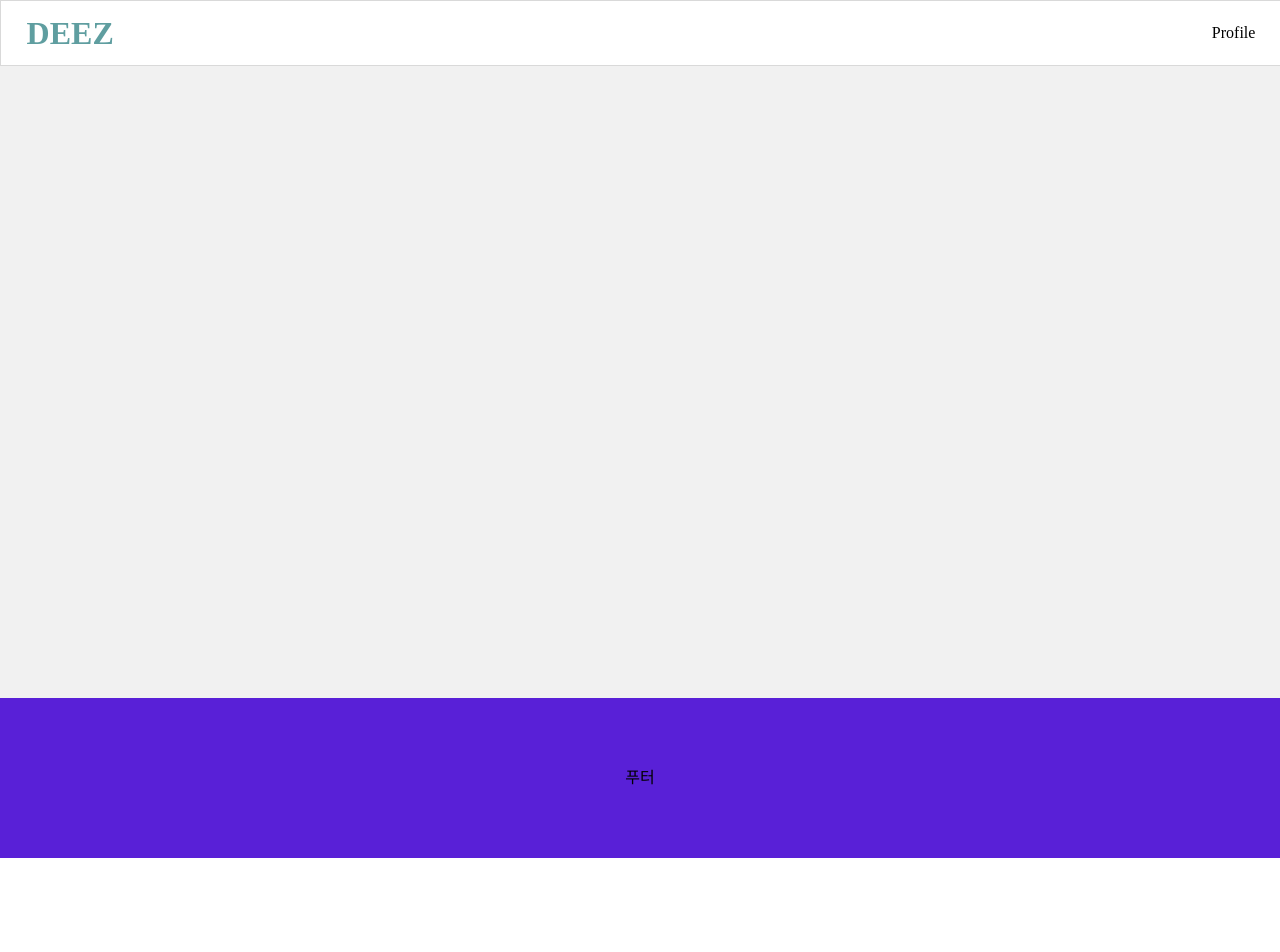
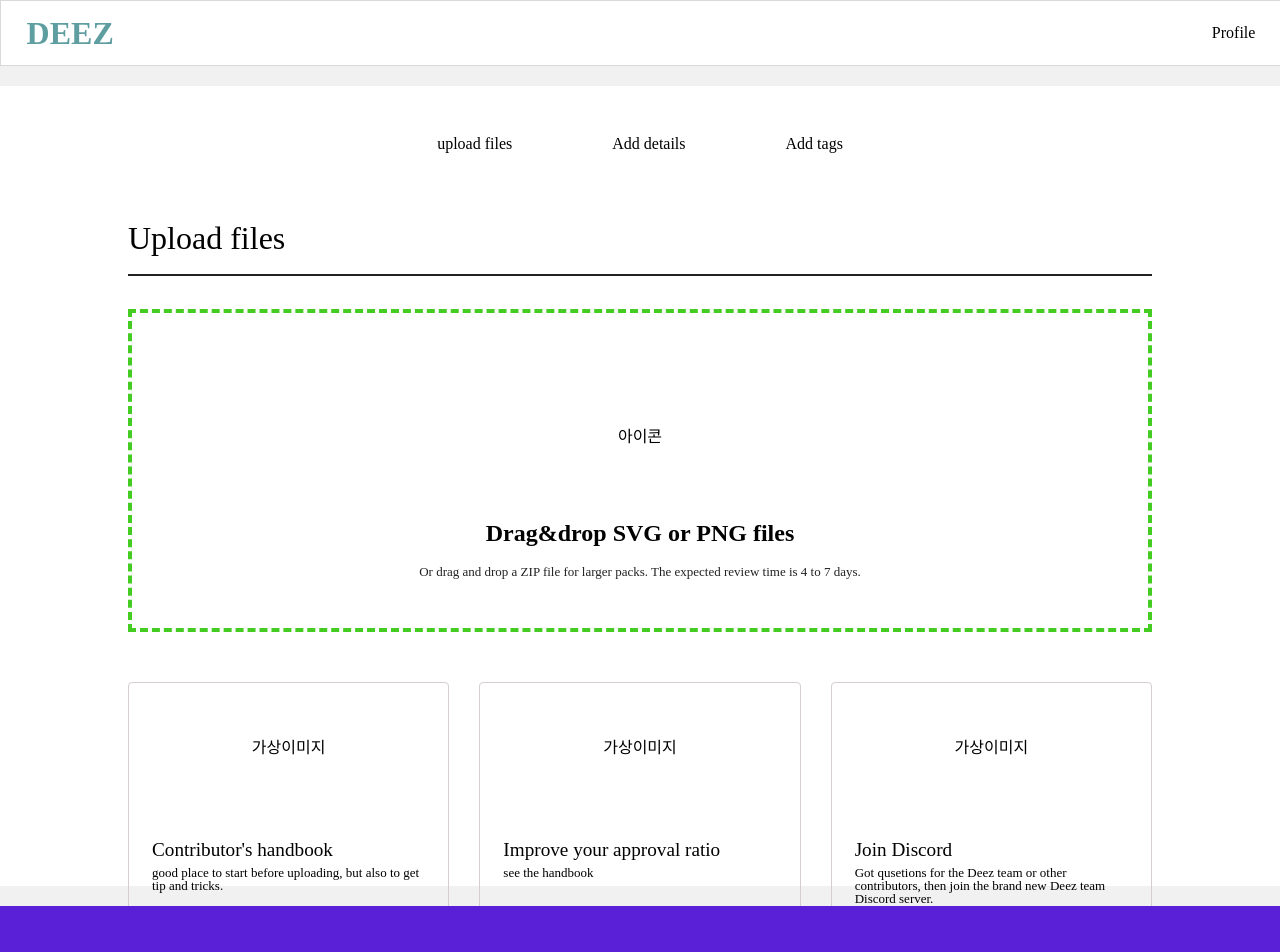
Before and after one commit to motionbit95/deez, a React (Create React App) app: page /downloads in a window 1280 px wide. Shown: the top 952 px of the page. Before the commit the page ends 858 px from the top, so only its background shows below. Built offline with nearby package versions, Linux system fonts and the light colour scheme.

Commit message:
[UI] 업로드 페이지 초안

```diff
--- a/src/pages/downloads.js
+++ b/src/pages/downloads.js
@@ -2,8 +2,47 @@ import React from 'react';
 
 const downloads = () => {
     return (
-        <div>
+        <div id="uploadfloor" className="uploadfloor">
+        <div id="uploadscale" className="uploadscale">
+            <div id="stepbar" className="stepbar">
+                <div>upload files</div>
+                <div>Add details</div>
+                <div>Add tags</div>
+            </div>
+            <div>
+                <div id="d1" className="d1">Upload files</div>
+                <hr/>
+            </div>
+            <div id="dndbox" className="dndbox">
+                <div className="dlicon">아이콘</div>
+                <div className="dnd1">Drag&drop SVG or PNG files</div>
+                <div className="dnd2">Or drag and drop a ZIP file for larger packs. The expected review time is 4 to 7 days.</div>
+            </div>
 
+            <div id="cboxs" className="cboxs">
+                <div className="cbox">
+                    <div className="cicon">가상이미지</div>
+                    <div className="ctextbox">
+                        <div className="ctext">Contributor's handbook</div>
+                        <div className="d2">good place to start before uploading, but also to get tip and tricks.</div>
+                    </div>
+                </div>
+                <div className="cbox">
+                    <div className="cicon">가상이미지</div>
+                    <div className="ctextbox">
+                        <div className="ctext">Improve your approval ratio</div>
+                        <div className="d2">see the handbook</div>
+                    </div>
+                </div>
+                <div className="cbox">
+                    <div className="cicon">가상이미지</div>
+                    <div className="ctextbox">
+                        <div className="ctext">Join Discord</div>
+                        <div className="d2">Got qusetions for the Deez team or other contributors, then join the brand new Deez team Discord server.</div>
+                    </div>
+                </div>
+            </div>
+        </div>
         </div>
     );
 };
--- a/src/style/dashboard.css
+++ b/src/style/dashboard.css
@@ -121,6 +121,7 @@
     font-size: small;
     display: flex;
     align-items: center;
+    padding: 0px 3px;
 }
 
 .ad {
@@ -190,3 +191,111 @@
     border: 2px solid #4c2;
     border-radius: 5px;
 }
+
+.uploadfloor {
+    background-color: white;
+    border-radius: 5px;
+    height: 100vh;
+}
+
+.uploadscale {
+    width: 80vw;
+    min-height: 100vh;
+    display: flex;
+    flex-direction: column;
+    justify-content: center;
+    padding: 0px 15px;
+    margin: 0px 130px 30px;
+
+}
+
+.stepbar {
+    display: flex;
+    justify-content: center;
+    align-items: center;
+    margin: 50px 0px;
+    padding: 0px 15px;
+    gap: 100px;
+}
+
+.dndbox {
+    display: flex;
+    justify-content: center;
+    align-items: center;
+    flex-direction: column;
+    margin: 20px 0px 50px;
+    padding: 40px;
+    border: 4px dashed #4c2;
+}
+
+.dlicon {
+    display: flex;
+    justify-content: center;
+    align-items: center;
+    width: 128px;
+    height: 128px;
+    margin: 20px 0px;
+}
+
+.dnd1 {
+    font-size: x-large;
+    font-weight: 600;
+    margin: 0px 0px 20px;
+    justify-content: center;
+}
+
+.dnd2 {
+    font-size: small;
+    color: #222222;
+    margin: 0px 0px 10px;
+}
+
+.cboxs {
+    display: flex;
+    flex-direction: row;
+    justify-content: center;
+    align-items: center;
+    padding: 0px 0px 40px;
+    gap: 30px;
+
+    @media screen and (max-width: 720px){
+        flex-direction: column;
+        align-items: center;
+    }
+}
+
+.cbox {
+    display: flex;
+    flex-direction: column;
+    width: 100%;
+    height: 280px;
+    border: 1px solid rgb(214, 206, 206);
+    border-radius: 4px;
+
+}
+
+.cicon {
+    display: flex;
+    justify-content: center;
+    align-items: center;
+    height: 130px;
+}
+
+.ctext {
+    display: flex;
+    justify-content: flex-start;
+    font-size: larger;
+    margin: 7px 3px;
+}
+
+.ctextbox {
+    display: flex;
+    flex-direction: column;
+    justify-content: center;
+    padding: 20px;
+}
+
+hr {
+    border: 1px solid #222222;
+    margin: 13px 0px;
+}
```
